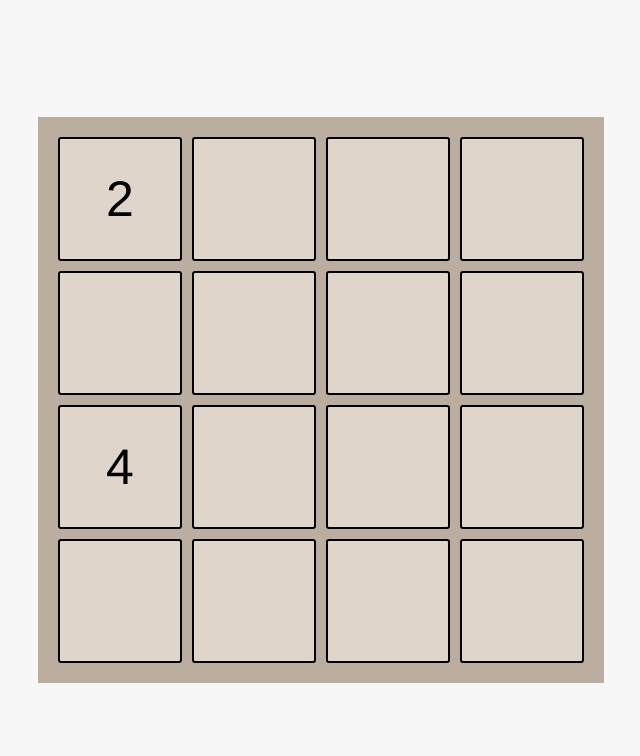
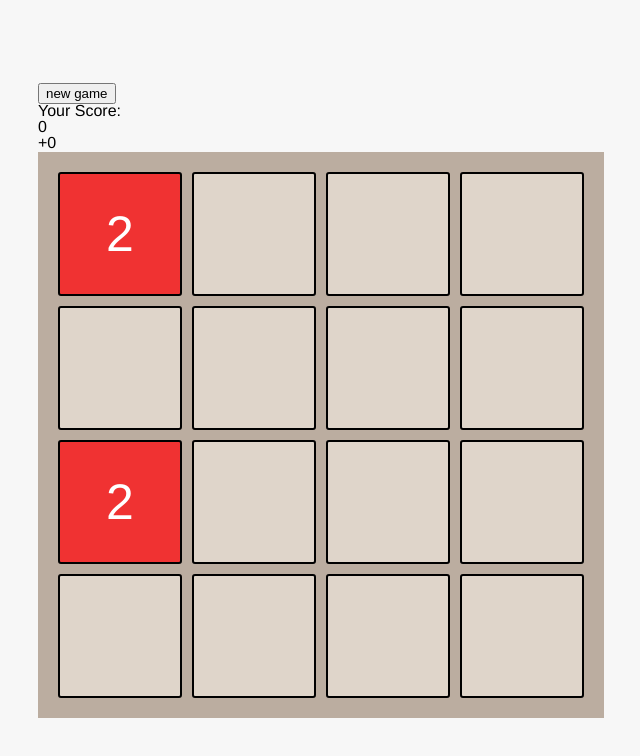
Before and after one commit to bairrada97/2048Game, a Vue app: page / in a window 1280 px wide. Shown: the top 756 px of the page, without its empty margins (319-959 px from the left). Built offline with nearby package versions, Linux system fonts and the light colour scheme.

Commit message:
UPD: fix bug

```diff
--- a/src/App.vue
+++ b/src/App.vue
@@ -1,5 +1,6 @@
 <template>
 <main id="app">
+
   <Game />
 </main>
 </template>
--- a/src/components/Game.vue
+++ b/src/components/Game.vue
@@ -1,8 +1,21 @@
 <template>
-<div class="game">
-  <ul class="game__grid">
-    <Piece v-for="(piece, index) in board" :key="index" :piece="piece" />
-  </ul>
+<div class="">
+  <button type="button" name="button" @click="newGame">new game</button>
+  <div class="score">
+    <h2 class="scoreTitle">Your Score:</h2>
+    <p>{{scoreTotal}}</p>
+    <span>+{{scoreNumber}}</span>
+  </div>
+  <div class="gameOver" v-if="noPossibleMoves">
+    <p>Game over!</p>
+    <button type="button" name="button" @click="newGame">try again</button>
+  </div>
+  <div class="game">
+    <ul class="game__grid">
+      <Piece v-for="(piece, index) in board" :key="index" :piece="piece"/>
+    </ul>
+  </div>
+
 </div>
 
 </div>
@@ -22,13 +35,16 @@ export default {
       size: 16,
       rowSize: 4,
       board: [],
-      numbers: [2, 4],
-      moves: 0,
+      scoreTotal: 0,
+      scoreNumber: 0,
       getEmpty: "",
       bottom: false,
       top: false,
       left: false,
-      right: false
+      right: false,
+      noPossibleMoves: false,
+      win: false
+
     }
 
   },
@@ -67,10 +83,19 @@ export default {
         }
 
       }
-      if (keyCode === 40 || keyCode === 38 || keyCode === 37 || keyCode === 39) this.addRandomNumber(1);
+      if (keyCode === 40 || keyCode === 38 || keyCode === 37 || keyCode === 39  ) {
+
+          this.addRandomNumber(1);
+          // this.gameWon();
+          // if (this.win) console.log('game Won');
+          this.gameOver();
+          if ( this.noPossibleMoves) console.log('game Over');
 
 
+      }
     });
+
+
   },
   methods: {
     renderBoard() {
@@ -83,6 +108,7 @@ export default {
           id: r,
           numbers: ""
         });
+
       }
     },
     addRandomNumber(number) {
@@ -90,8 +116,16 @@ export default {
       for (let i = 0; i < number; i++) {
         let boardMap = this.board.filter(element => element.numbers == "");
         let randomTile = boardMap[Math.floor(Math.random() * boardMap.length)],
-          randomNumber = this.numbers[Math.floor(Math.random() * this.numbers.length)];
-        randomTile.numbers = randomNumber;
+          randomNumber = Math.random() < 0.9 ? 2 : 4;
+
+        if (number == 1 && boardMap.length == 0) {
+          this.noPossibleMoves = true;
+        } else {
+          randomTile.numbers = randomNumber;
+        }
+
+
+
       }
 
     },
@@ -99,30 +133,41 @@ export default {
       var that = this;
       const getNumber = collumn.filter(item => item.numbers !== "");
       let getEmpty = "";
+      this.NoPossibleMoves = false;
       for (let element of getNumber) {
 
         if (that.top) getEmpty = collumn.filter(item => item.x < element.x && item.numbers == "");
         if (that.bottom) getEmpty = collumn.filter(item => item.x > element.x && item.numbers == "");
         if (that.left) getEmpty = collumn.filter(item => item.y < element.y && item.numbers == "");
         if (that.right) getEmpty = collumn.filter(item => item.y > element.y && item.numbers == "");
-        // change to < if want to go top
-        const [firstIndex] = getEmpty; // descontruct array to get first index;
+
+        const [firstIndex] = getEmpty;
+
         if (getEmpty.length > 0) {
-          firstIndex.numbers = element.numbers; //element to array index
-          element.numbers = ""
+          firstIndex.numbers = element.numbers;
+          element.numbers = "";
+          this.NoPossibleMoves = false;
         } else {
 
           continue
+
         }
+        this.NoPossibleMoves = true;
+
       }
 
 
     },
     sumNumbers(row) {
+
       for (var i = 0; i < row.length - 1; i++) {
         if (row[i].numbers == row[i + 1].numbers) {
-          row[i].numbers += row[i + 1].numbers
-          row[i + 1].numbers = ""
+          row[i].numbers += row[i + 1].numbers;
+          this.scoreNumber = ~~row[i].numbers;
+          this.scoreTotal += ~~row[i].numbers;
+
+          row[i + 1].numbers = "";
+
         }
       }
     },
@@ -132,19 +177,33 @@ export default {
       this.slide(collumn);
 
     },
-    // slideTop(){
-    //   for (var i = 0; i < this.rowSize; i++) {
-    //     const collumn = this.board.filter(item => item.y == i);
-    //     const reverseCollumn = collumn.map((item,index) => collumn[collumn.length - 1 - index])
-    //     this.slide(collumn);
-    //     this.sumNumbers(collumn);
-    //
-    //   }
-    //
-    //   this.addRandomNumber(1);
-    // },
+    newGame() {
+      this.board = [];
+      this.renderBoard();
+      this.addRandomNumber(2);
+      this.scoreTotal = 0;
+    },
+    gameOver() {
+      for (var i = 0; i < this.board.length; i++) {
+        if (this.board[i].number !== "") {
 
+          continue;
+        }else{
+            this.noPossibleMoves = false;
+          return
+        }
 
+        this.noPossibleMoves = true;
+
+      }
+
+    },
+    gameWon() {
+      for (var i = 0; i < this.board.length; i++) {
+        if (this.board[i].numbers === 2048) this.win = true;
+      }
+      return false;
+    }
   },
 
 
--- a/src/components/Piece.vue
+++ b/src/components/Piece.vue
@@ -1,5 +1,5 @@
 <template>
-<li :style="{color: ze}" class="item" :data-x="piece.x" :data-y="piece.y">{{piece.numbers}}</li>
+<li :style="{background: addColor}"  class="item" :data-x="piece.x" :data-y="piece.y">{{piece.numbers}}</li>
 </div>
 
 </div>
@@ -11,12 +11,60 @@ export default {
   props: ['piece'],
   data() {
     return {
+      color: "",
+      colors:{
+        "2":{
+          color: "#f03232"
+        },
+        "4":{
+          color: "#d28787"
+        },
+        "8":{
+          color: "#86882a"
+        },
+        "16":{
+          color: "#ffd093"
+        },
+        "32":{
+          color: "#3f42bb"
+        },
+        "64":{
+          color: "#2ea0d8"
+        },
+        "128":{
+          color: "#2ed86b"
+        },
+        "256":{
+          color: "#3a2e13"
+        },
+        "512":{
+          color: "#520505"
+        },
+        "1024":{
+          color: "#0c72a5"
+        },
+        "2048":{
+          color: "#072331"
+        },
+        "more":{
+          color: "#000000"
+        }
+      }
+
+    }
+  },
+  computed: {
+    addColor(){
+      if(this.piece.numbers != 0 && this.piece.numbers <= 2048){
+        let number = "" + this.piece.numbers;
+        return this.colors[number].color;
+      }else if(this.piece.numbers > 2048){
+        return this.colors["more"].color
+      }
 
 
     }
-  },
-
-
+  }
 
 }
 </script>
@@ -33,5 +81,6 @@ export default {
     align-items: center;
     justify-content: center;
     font-size: 50px;
+    color: white;
 }
 </style>
```
